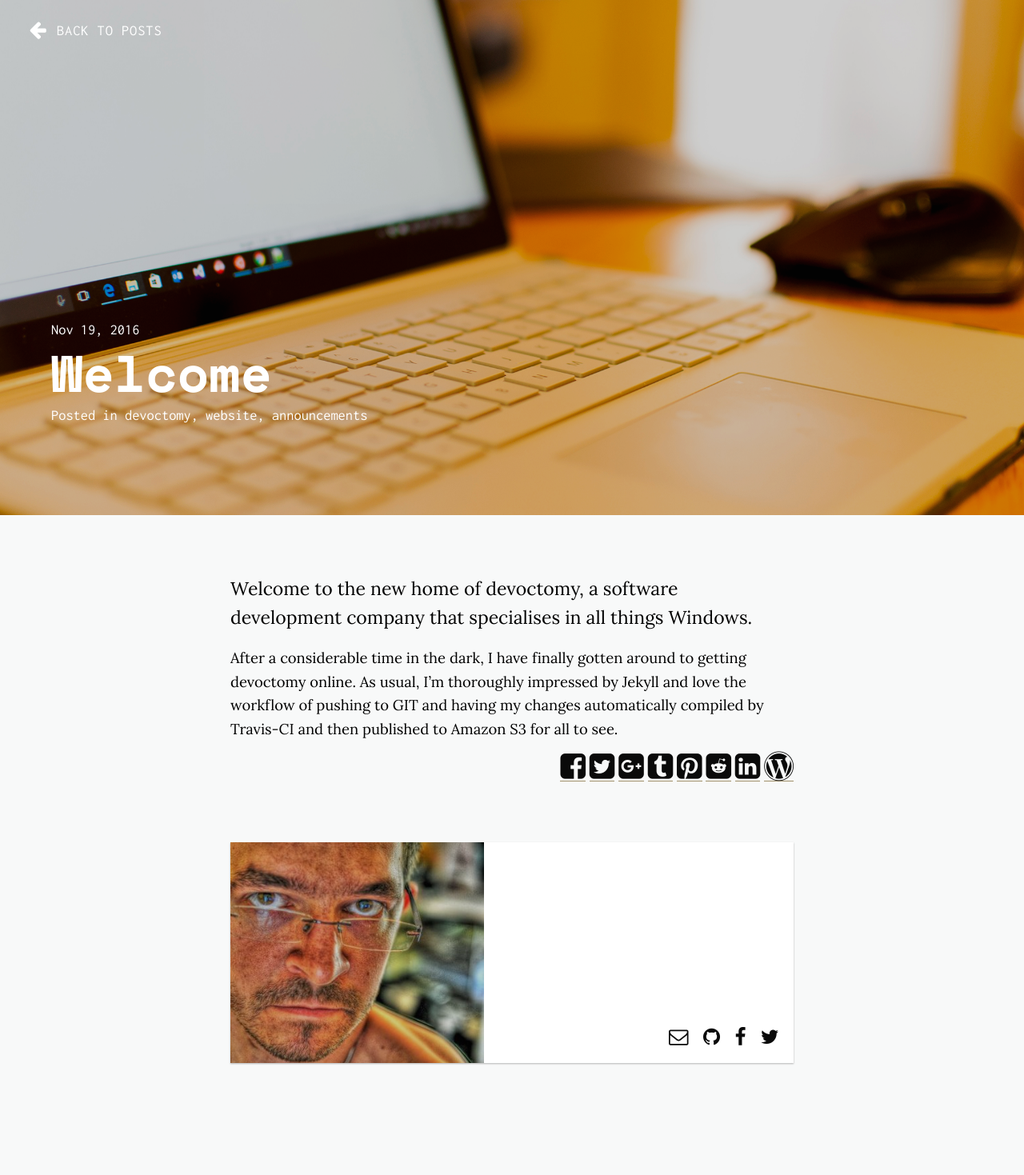
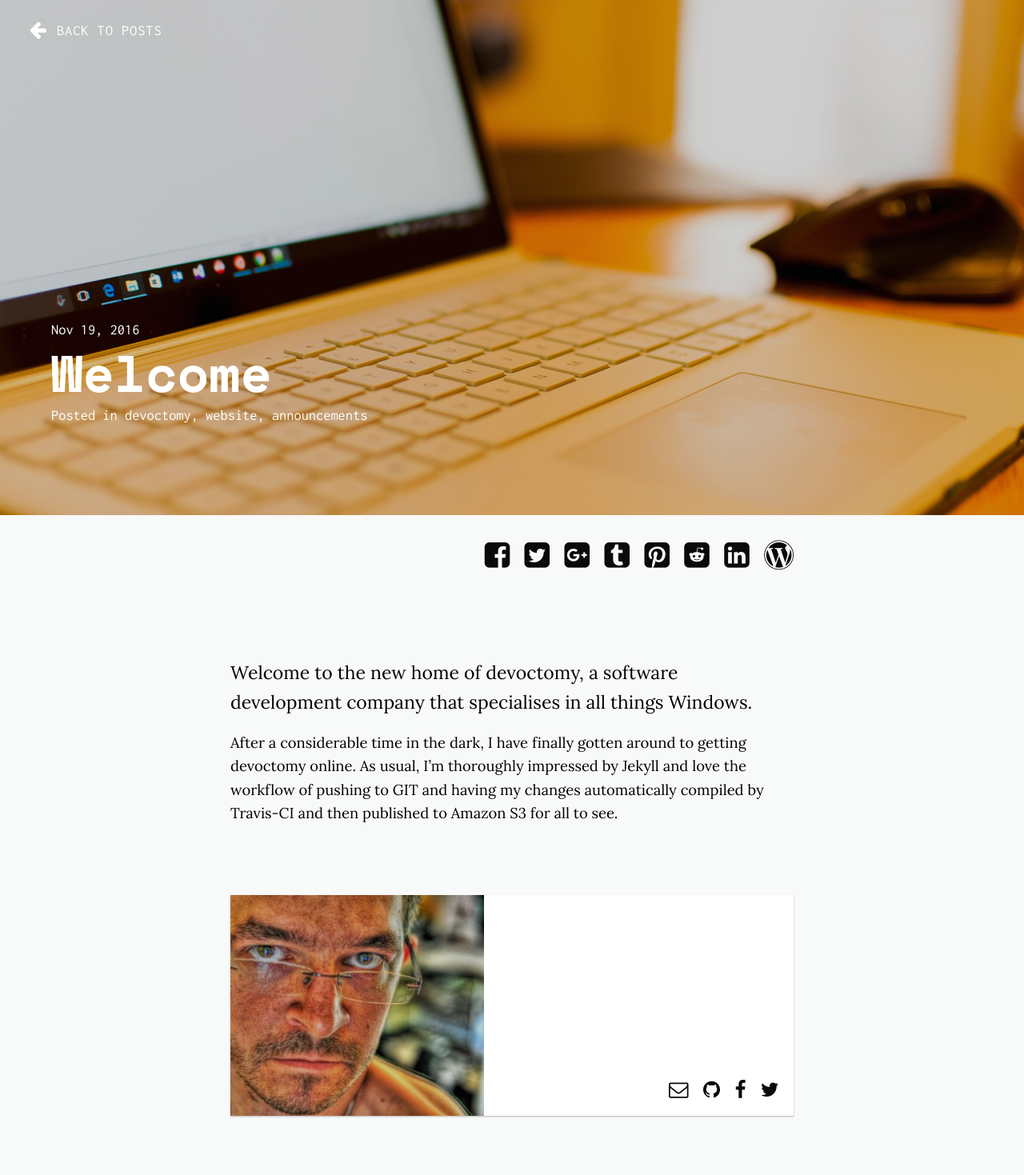
Before and after one commit to devoctomy/devoctomy.com, a Jekyll site: the page built from _posts/2016-11-19-welcome.markdown, in a window 1280 px wide. Shown: the whole page at 80% size. Built offline with Jekyll 4.4.1, drawn with Linux system fonts in a browser that asks for light colours; nearby versions of some CDN libraries; comment, search, counter and statistics services are not loaded; before the commit the page ends 1403 px from its top, so only the background shows below that.

Commit message:
Moved share buttons to the top of the page

```diff
--- a/_includes/share.html
+++ b/_includes/share.html
@@ -1,5 +1,5 @@
-<div style="text-align: right;">
-	<ul class="share-buttons">
+<div class="share-buttons-container">
+	<ul class="profile__social">
 		<li><a href="https://www.facebook.com/sharer/sharer.php?u={{ site.url }}{{ page.url }}&t={{ page.title }}" target="_blank" title="Share on Facebook"><i class="fa fa-facebook-square fa-2x" aria-hidden="true"></i><span class="sr-only">Share on Facebook</span></a></li>
 		<li><a href="https://twitter.com/intent/tweet?text={{ page.title }}%20{{ site.url }}{{ page.url }}%20via%20&#64;{{ site.social.twitter }}&hashtags={% for category in page.categories %}{{category}},{% endfor %}" target="_blank" title="Tweet"><i class="fa fa-twitter-square fa-2x" aria-hidden="true"></i><span class="sr-only">Tweet</span></a></li>
 		<li><a href="https://plus.google.com/share?url={{ site.url }}{{ page.url }}" target="_blank" title="Share on Google+"><i class="fa fa-google-plus-square fa-2x" aria-hidden="true"></i><span class="sr-only">Share on Google+</span></a></li>
--- a/_layouts/post.html
+++ b/_layouts/post.html
@@ -21,12 +21,17 @@ layout: default
     </div>
   </header>
 
+  <section class="profile" style="margin-top: 32px; height: 0px">
+    <div>
+      <div>
+		{% include share.html %}
+      </div>
+    </div>
+  </section>
+
   <section class="section-padding post" itemprop="articleBody">
     {{ content }}
-
-	{% include share.html %}
-	</section>
-
+  </section>
 
   <section class="profile">
     <div class="profile__card">
--- a/_posts/2016-11-19-welcome.markdown
+++ b/_posts/2016-11-19-welcome.markdown
@@ -1,12 +1,12 @@
 ---
 layout: post
-title: "Welcome"
+title: Welcome
 date: 2016-11-19
 categories:
   - devoctomy
   - website
   - announcements
-description:
+description: Welcome
 image: /assets/images/surfacebook.jpg
 image-sm: /assets/images/surfacebook_small.jpg
 ---
--- a/assets/css/share.css
+++ b/assets/css/share.css
@@ -1,23 +1,3 @@
-ul.share-buttons{
-  list-style: none;
-  padding: 0;
+.share-buttons-container{
+  text-align: right;
 }
-
-ul.share-buttons li{
-  display: inline;
-}
-
-ul.share-buttons .sr-only {
-  position: absolute;
-  clip: rect(1px 1px 1px 1px);
-  clip: rect(1px, 1px, 1px, 1px);
-  padding: 0;
-  border: 0;
-  height: 1px;
-  width: 1px;
-  overflow: hidden;
-}
-
-ul.share-buttons a {
-	text-decoration: none;
-}
```
